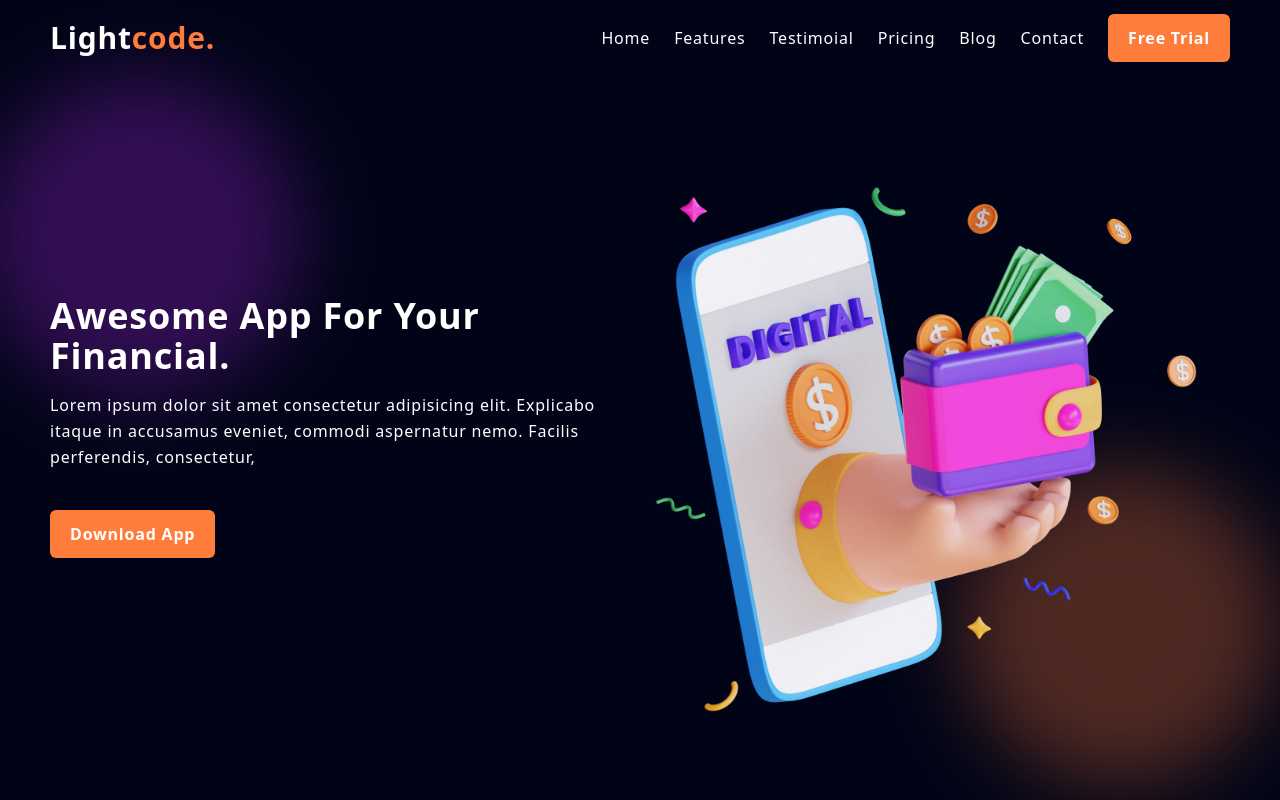
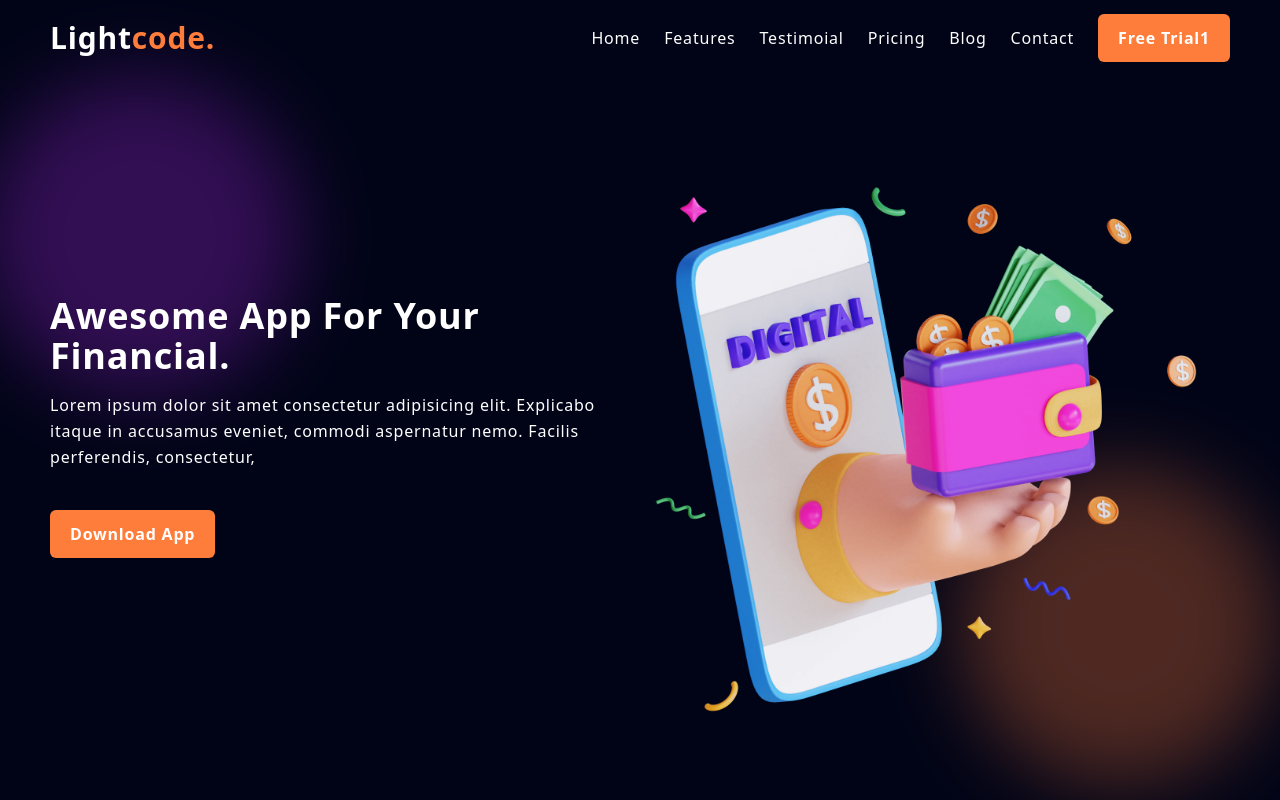
Before and after one commit to abdunfih/tailwind-website, a website: page index.html in a window 1280 px wide. Shown: the top 800 px of the page. Drawn offline with Linux system fonts and the light colour scheme.

Commit message:
Update index.html

```diff
--- a/index.html
+++ b/index.html
@@ -29,7 +29,7 @@
 
                     <li><button
                             class="bg-color-secondary px-5 py-3 rounded-md capitalize font-bold hover:opacity-80 ease-in">Free
-                            trial</button></li>
+                            trial1</button></li>
                 </ul>
             </div>
 
```
